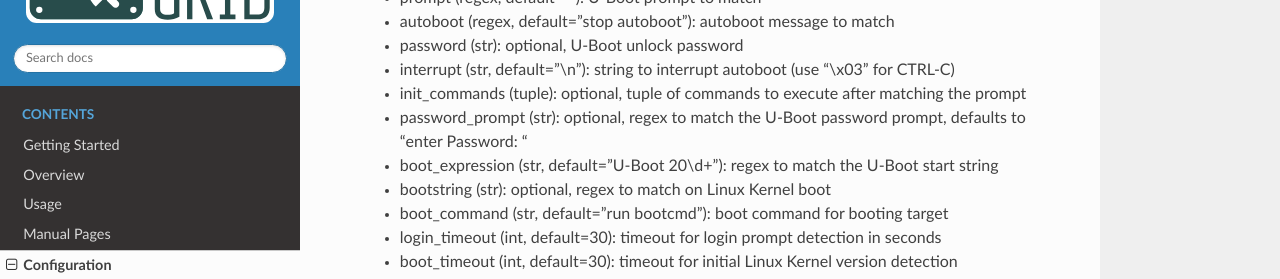
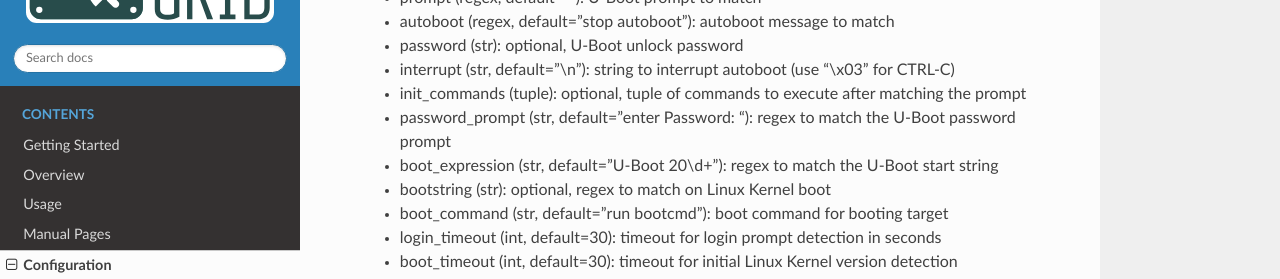
Before and after one commit to labgrid-project/labgrid, a Sphinx documentation site: the page built from doc/configuration.rst, in a window 1280 px wide and 900 px high, scrolled down 28956 px. Shown: the part 150-429 px from the top of the window. Built offline with Sphinx 7.4.7 and the Read the Docs theme 2.0.0, drawn with Linux system fonts in a browser that asks for light colours; pages that are not in the unit, such as notebooks, are missing from menus; some of the changed text lies outside the part shown.

Commit message:
doc: configuration: use generic default notation
Signed-off-by: Bastian Krause <bst@pengutronix.de>

```diff
--- a/doc/configuration.rst
+++ b/doc/configuration.rst
@@ -1423,8 +1423,7 @@ Arguments:
   - interrupt (str, default="\\n"): string to interrupt autoboot (use "\\x03" for CTRL-C)
   - init_commands (tuple): optional, tuple of commands to execute after matching the
     prompt
-  - password_prompt (str): optional, regex to match the U-Boot password prompt,
-    defaults to "enter Password: "
+  - password_prompt (str, default="enter Password: "): regex to match the U-Boot password prompt
   - boot_expression (str, default="U-Boot 20\\d+"): regex to match the U-Boot start string
   - bootstring (str): optional, regex to match on Linux Kernel boot
   - boot_command (str, default="run bootcmd"): boot command for booting target
```
Also changed, not shown: other parts of doc/configuration.rst (+1 -1 lines).
